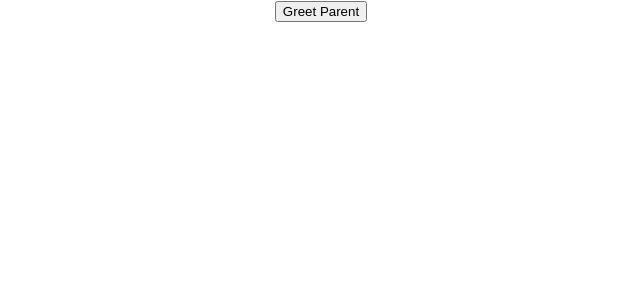
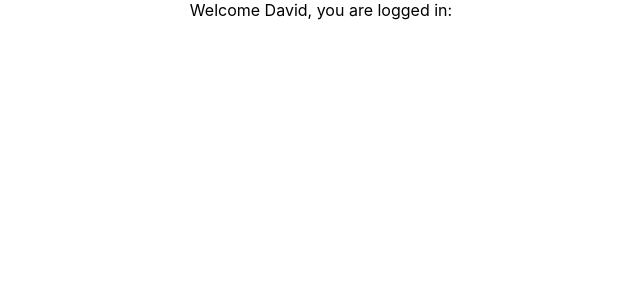
Before and after one commit to hyousafdev/Front-End-Developement-Course, a React (Create React App) app in the folder react-js/: page / in a window 1280 px wide. Shown: the top 300 px of the page, without its empty margins (319-959 px from the left). Built offline with nearby package versions, Linux system fonts and the light colour scheme.

Commit message:
Conditional Rendering

```diff
--- a/react-js/src/App.js
+++ b/react-js/src/App.js
@@ -13,6 +13,7 @@ import ClassEvent from './Components/EventHandling';
 import FunctionEvent from './Components/EventHandling';
 import EventBind from './Components/BindingEventHandlers';
 import ParentComponent from './Components/MethodsAsPropsParent';
+import UserGreeting from './Components/ConditionalRendering';
 
 class App extends Component {
    render() {
@@ -45,7 +46,8 @@ class App extends Component {
         {/* <FunctionEvent/> */}
         {/* <ClassEvent/> */}
         {/* <EventBind /> */}
-        <ParentComponent />
+        {/* <ParentComponent /> */}
+        <UserGreeting />
 
       </div>
     );
--- /dev/null
+++ b/react-js/src/Components/ConditionalRendering.js
@@ -0,0 +1,57 @@
+import React, { Component } from 'react'
+class UserGreeting extends Component {
+
+    constructor(props) {
+        super(props)
+
+        this.state = {
+             // isLoggedIn: false
+             isLoggedIn: true
+        }
+    }
+    render() {
+
+        // short circuit operator approach is better and read able
+        // if condition is true David is logged in, otherwise David is logged out
+        return this.state.isLoggedIn && <div> Welcome David, you are logged in: </div>
+
+        /// if isLoggedIn true display Welcome David and if it is false display Welcome Guest(it is third approach)
+        // ternary conditional operator approach, just for mating the code
+        /* return this.state.isLoggedIn? (
+            <div> Welcome David </div>
+            ) : (
+            <div> Welcome Guest </div>
+        ) */
+
+        // the second approach is creating java script element variables (elements stored in variable)
+        // message is the element which stored to be render and hence this the element variable approach
+        /* let message
+        if (this.state.isLoggedIn) {
+            message = <div> Welcome David </div>
+        } else {
+            message = <div> Welcome Guest </div>
+        }
+        return <div> { message } </div> */
+
+        // if/else in the jsx or in render method is not valid approach (it is first approach not valid)
+        /* if (this.state.isLoggedIn) {
+            return (
+                <div>
+                    Welcome David
+                </div>
+            )
+
+        } else {
+            return <div> Welcome Guest </div>
+        } */
+
+        //Displaying or return simple message
+        /* return (
+            <div>
+                <div> Welcome David</div>
+                <div> Welcome Guest</div>
+            </div>
+        ) */
+    }
+}
+export default UserGreeting;
```
